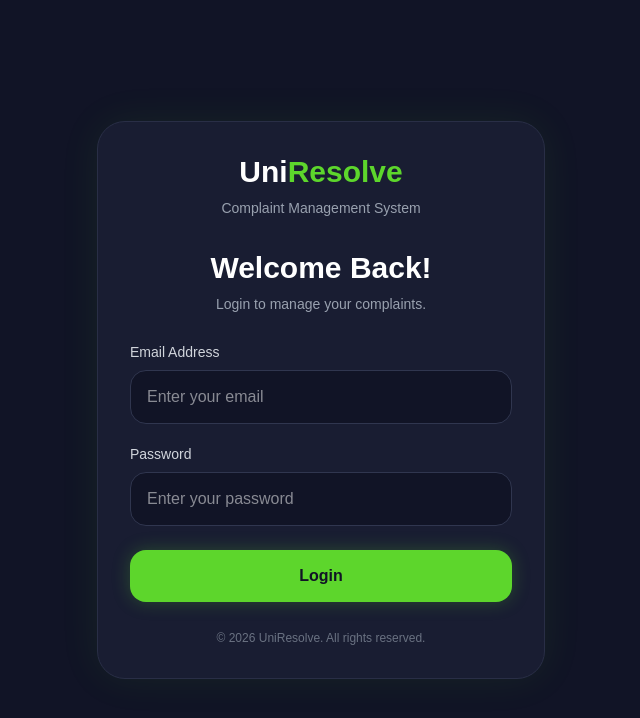
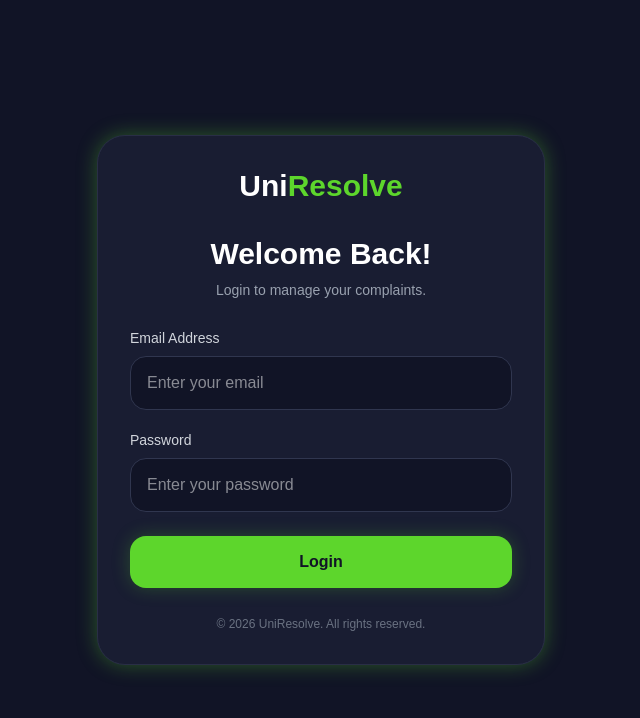
Before and after one commit to Fiza-Rani-057/Complaint-Managment-System, a React (Vite) app: page / in a window 1280 px wide. Shown: the top 718 px of the page, without its empty margins (319-959 px from the left). Built offline with nearby package versions, Linux system fonts and the light colour scheme; a web font is replaced by a local one.

Commit message:
Complaint Managment System

```diff
--- a/src/Components/Login.jsx
+++ b/src/Components/Login.jsx
@@ -3,15 +3,12 @@ function Login() {
     return (
         <div className="min-h-screen bg-[#111426]
      flex items-center justify-center p-5 bitcount-single">
-      <div className="w-full max-w-md bg-[#191D32] border border-[#292E46] rounded-[28px] p-8 shadow-[0_0_40px_rgba(93,214,44,0.08)]">
-        <div className="text-center mb-8">
+            <div className="w-full max-w-md bg-[#191D32]
+       border border-[#292E46] rounded-[28px] p-8 shadow-[0_0_20px_rgba(93,214,44,0.35)]">
+                <div className="text-center mb-8 ">
                     <h1 className="text-3xl font-bold text-white">
                         Uni<span className="text-[#5DD62C]">Resolve</span>
                     </h1>
-
-          <p className="text-gray-400 text-sm mt-2">
-            Complaint Management System
-          </p>
                 </div>
                 <div className="mb-7">
                     <h2 className="text-3xl font-bold text-white text-center">
@@ -30,7 +27,11 @@ function Login() {
                     <input
                         type="email"
                         placeholder="Enter your email"
-            className="w-full bg-[#111426] border border-[#30364F] rounded-2xl px-4 py-3.5 text-white outline-none focus:border-[#5DD62C] focus:shadow-[0_0_12px_rgba(93,214,44,0.15)] transition"
+                        className="w-full bg-[#111426] border border-[#30364F]
+                        rounded-2xl px-4 py-3.5 text-white outline-none
+                         focus:border-[#5DD62C]
+                         focus:shadow-[0_0_35px_rgba(93,214,44,0.7)]
+                         transition-all duration-300"
                     />
                 </div>
 
@@ -42,7 +43,13 @@ function Login() {
                     <input
                          type="password"
                          placeholder="Enter your password"
-            className="w-full bg-[#111426] border border-[#30364F] rounded-2xl px-4 py-3.5 text-white outline-none focus:border-[#5DD62C] focus:shadow-[0_0_12px_rgba(93,214,44,0.15)] transition"
+                         className="w-full bg-[#111426]
+                          border border-[#30364F]
+                          rounded-2xl px-4 py-3.5
+                          text-white outline-none
+                         focus:border-[#5DD62C]
+                         focus:shadow-[0_0_35px_rgba(93,214,44,0.7)]
+                         transition-all duration-300"
                     />
                 </div>
                 <button
@@ -60,4 +67,4 @@ function Login() {
     );
 }
 
-export {Login};
+export { Login };
```
Lines whose indentation alone changed are shown as unchanged.
